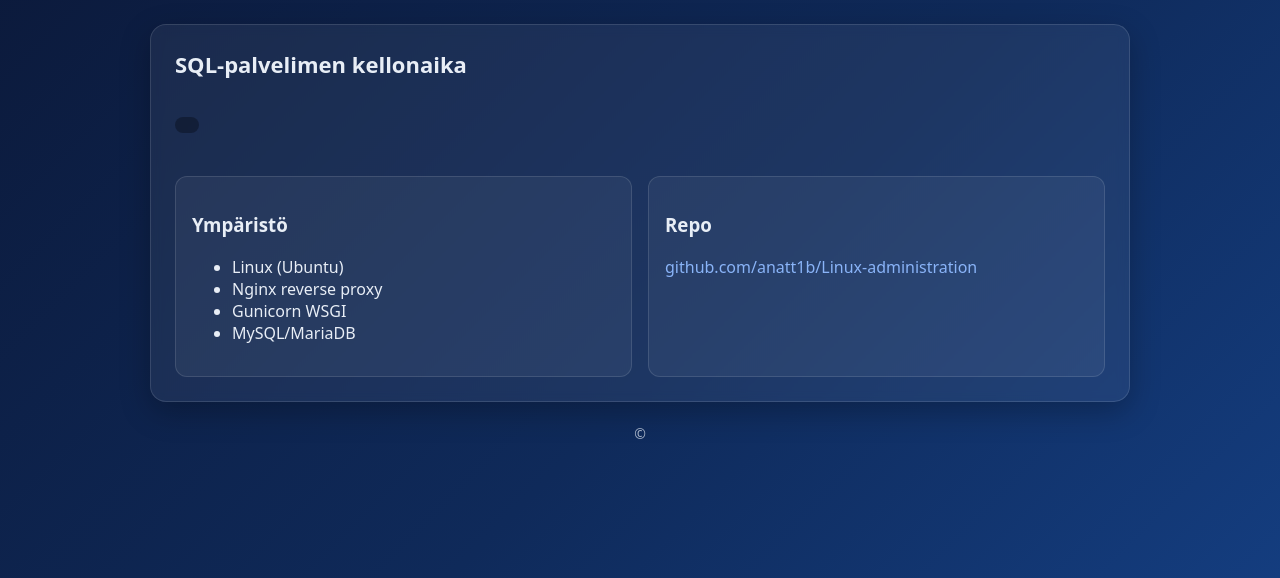
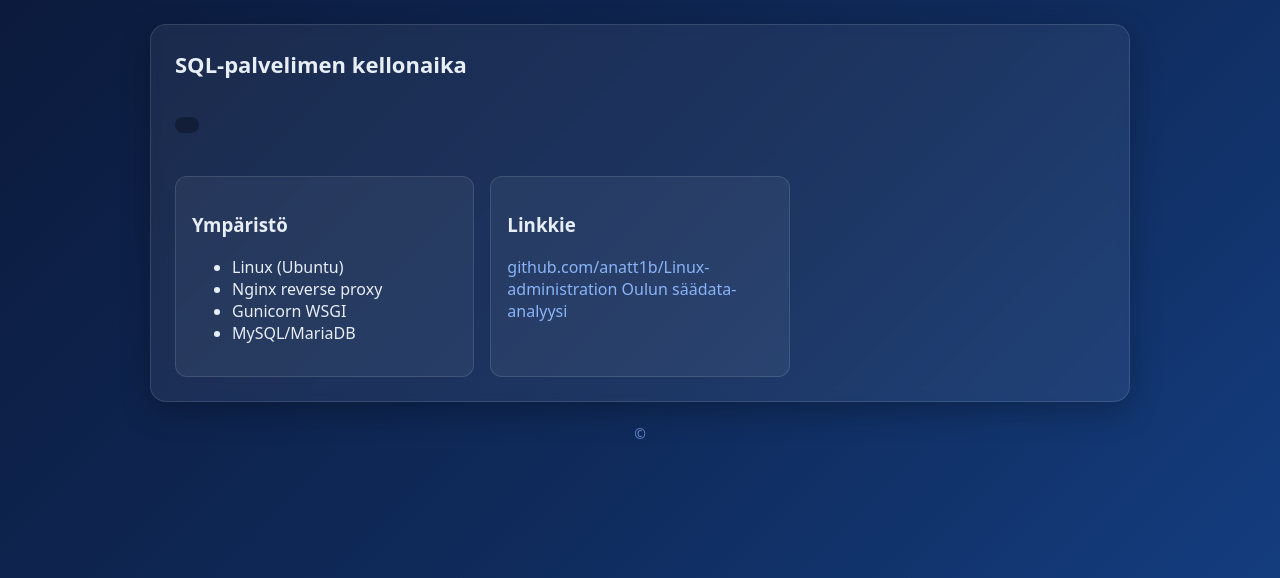
Before and after one commit to anatt1b/Linux-administration, a Flask app: template lemp-app/templates/index.html in a window 1280 px wide. Shown: the part 222-800 px from the top of the page. Run offline with Flask 3, Linux system fonts and the light colour scheme; the template is opened without the code that fills it, so the values that code supplies are empty.

Commit message:
added link to data-analysis site

```diff
--- a/lemp-app/templates/index.html
+++ b/lemp-app/templates/index.html
@@ -29,11 +29,13 @@
             </ul>
           </div>
           <div class="box">
-            <h3>Repo</h3>
+            <h3>Linkkie</h3>
             <p>
                 <a href="https://github.com/anatt1b/Linux-administration" target="_blank">
                     github.com/anatt1b/Linux-administration
                 </a>
+                <a href="http://86.50.22.163/data-analysis/" target="_blank">
+                  Oulun säädata-analyysi
             </p>
           </div>
         </div>
```
